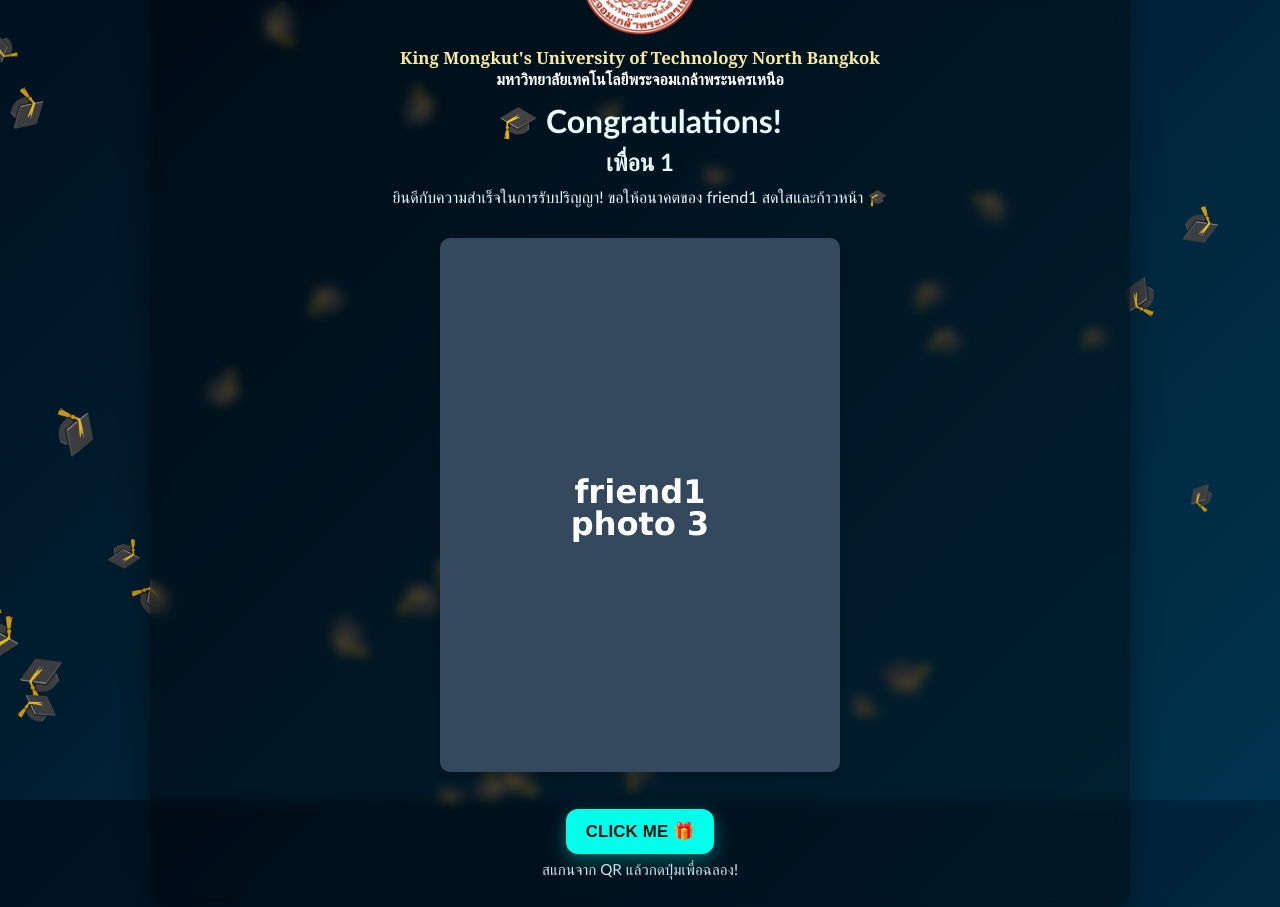
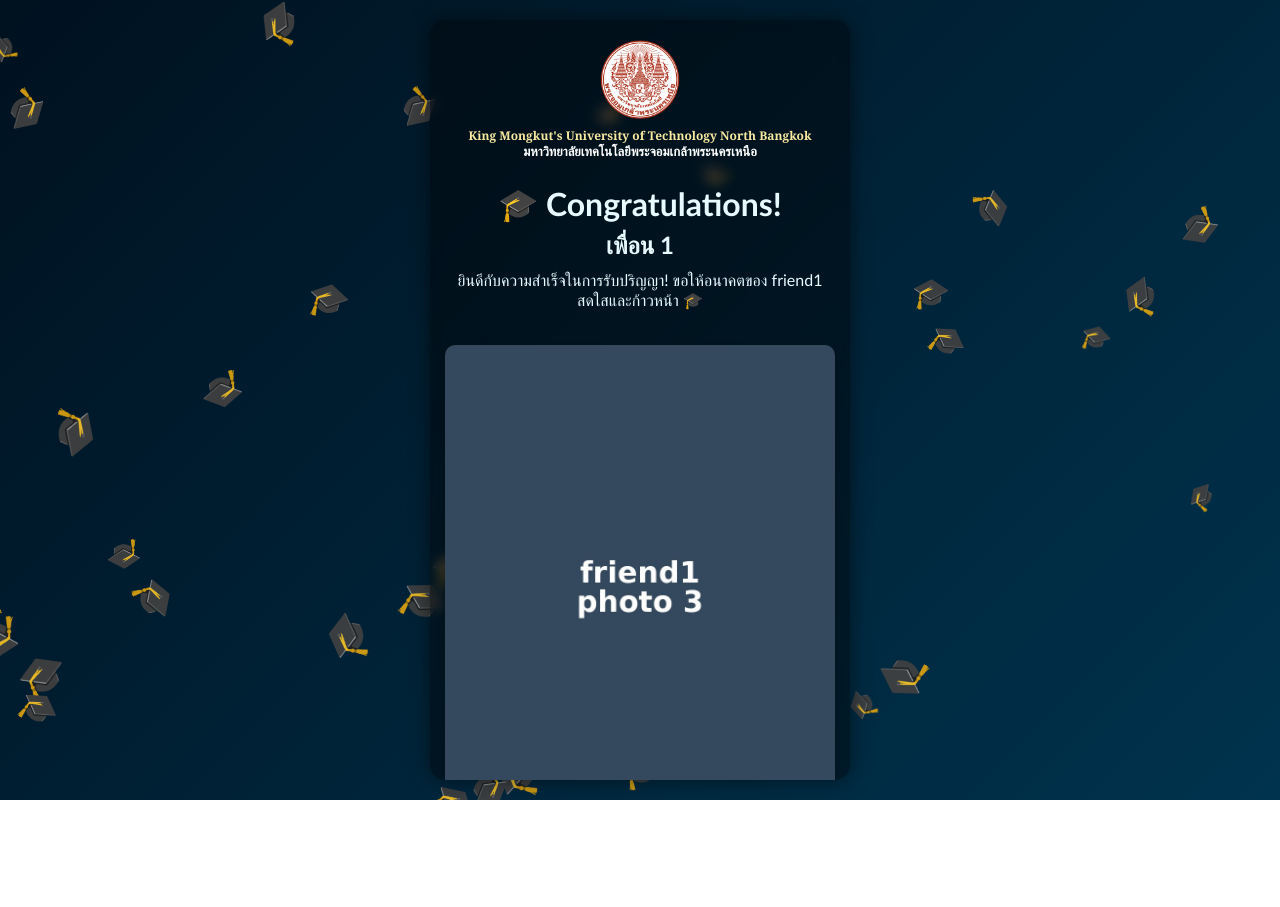
Before and after one commit to reaper1947/ceremony-card, a plain HTML site: page index.html in a window 1280 px wide. After the commit the page ends 800 px from the top, so only its background shows below. Drawn offline with nearby package versions, Linux system fonts and the light colour scheme; animation ran at ten frames a second.

Commit message:
Update style.css

```diff
--- a/style.css
+++ b/style.css
@@ -149,3 +149,87 @@ canvas[id^="fireworksCanvas"] {
   opacity: 1;
   transition: opacity 0.8s ease-in-out;
 }
+
+html, body {
+  margin: 0;
+  padding: 0;
+  height: 100vh;
+  overflow: hidden;
+}
+
+body {
+  display: flex;
+  justify-content: center;
+  align-items: center;
+  background-size: cover;
+  background-position: center;
+  flex-direction: column;
+}
+
+#card {
+  width: 90%;
+  max-width: 420px;
+  height: 95vh;
+  background: rgba(0,0,0,0.4);
+  backdrop-filter: blur(6px);
+  border-radius: 15px;
+  padding: 10px 15px;
+  box-shadow: 0 0 20px rgba(0,0,0,0.5);
+  text-align: center;
+  overflow: hidden;
+  display: flex;
+  flex-direction: column;
+  justify-content: space-between;
+}
+
+.uni-logo {
+  width: 80px;
+  height: auto;
+  margin: 10px auto 5px auto;
+}
+
+.uni-name-en {
+  font-size: 12px;
+  margin: 0;
+}
+
+.uni-name-th {
+  font-size: 13px;
+  margin: 0 0 8px 0;
+}
+
+#photo-container {
+  flex: 1;
+  display: flex;
+  align-items: center;
+  justify-content: center;
+}
+
+.fade-slide {
+  width: 100%;
+  height: auto;
+  max-height: 60vh;
+  border-radius: 12px;
+  object-fit: contain;
+  opacity: 1;
+  transition: opacity 0.8s ease-in-out;
+}
+
+.btn {
+  background: #ff69b4;
+  border: none;
+  border-radius: 8px;
+  padding: 12px 20px;
+  font-size: 16px;
+  font-weight: bold;
+  color: #111;
+  cursor: pointer;
+  box-shadow: 0 4px 12px rgba(255,105,180,0.4);
+  margin-top: 10px;
+}
+
+.hint {
+  font-size: 12px;
+  color: #ddd;
+  margin-bottom: 5px;
+}
```
